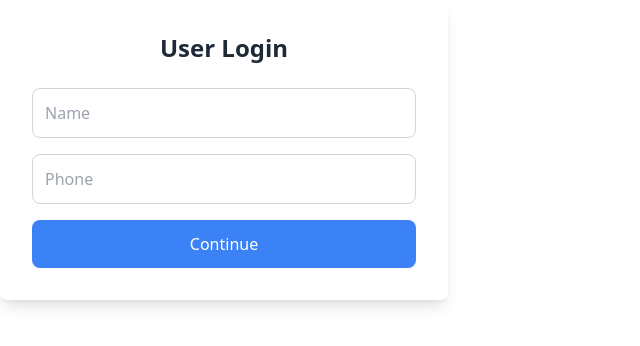
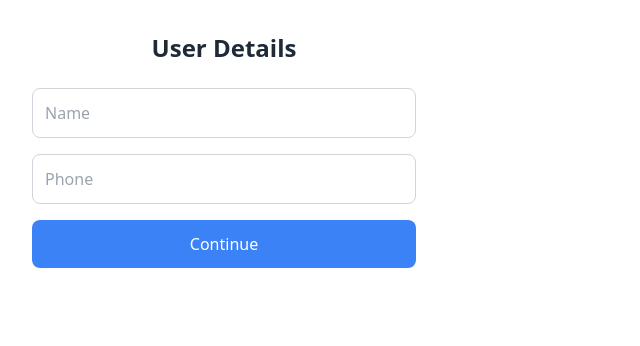
Before and after one commit to firstindiacredit-Git/chatbot-user, a React (Vite) app: page / in a window 1280 px wide. Shown: the top 346 px of the page, without its empty margins (0-640 px from the left). Built offline with nearby package versions, Linux system fonts and the light colour scheme.

Commit message:
fdaaaaaaa

```diff
--- a/src/components/Login.jsx
+++ b/src/components/Login.jsx
@@ -119,9 +119,9 @@ const Login = () => {
   };
 
   return (
-    <div className="w-full max-w-md p-6 shadow-lg rounded-lg bg-white sm:p-8">
+    <div className="w-full max-w-md p-6 justify-center rounded-lg bg-white sm:p-8">
       <h2 className="text-2xl font-bold mb-6 text-center text-gray-800">
-        User Login
+        User Details
       </h2>
 
       {errorMessage && (
```
